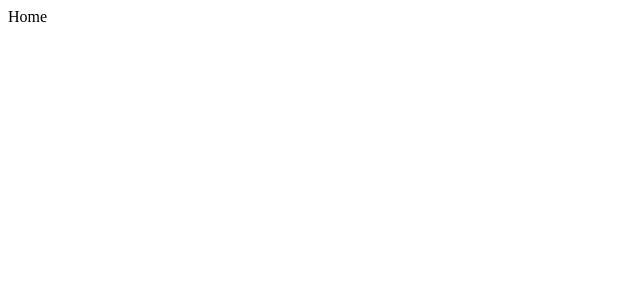
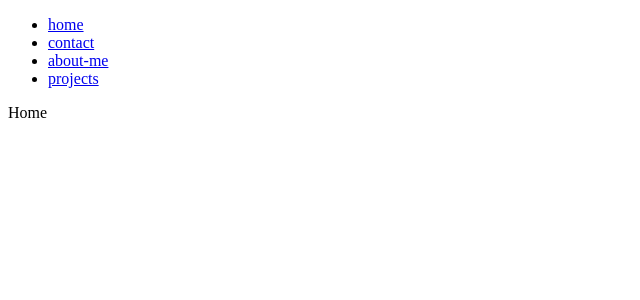
Before and after one commit to olninio/2019.07.30_router, a React (Create React App) app: page / in a window 1280 px wide. Shown: the top 300 px of the page, without its empty margins (0-640 px from the left). Built offline with nearby package versions, Linux system fonts and the light colour scheme.

Commit message:
link added

```diff
--- a/src/App.js
+++ b/src/App.js
@@ -1,5 +1,5 @@
 import React from 'react';
-import { BrowserRouter as Router, Route} from 'react-router-dom'
+import { BrowserRouter as Router, Route, Link} from 'react-router-dom'
 
 import Contact from './Contact'
 import Home from './Home'
@@ -9,6 +9,22 @@
 
 const App = () => (
   <Router>
+  <div>
+    <ul>
+      <li>
+        <Link to={'/home'}>home</Link>
+      </li>
+      <li>
+        <Link to={'/contact'}>contact</Link>
+      </li>
+      <li>
+        <Link to={'/about-me'}>about-me</Link>
+      </li>
+      <li>
+        <Link to={'/projects'}>projects</Link>
+      </li>
+    </ul>
+  </div>
 
   <div>
     <Route path = {'/'} component = {Home} exact />
```
